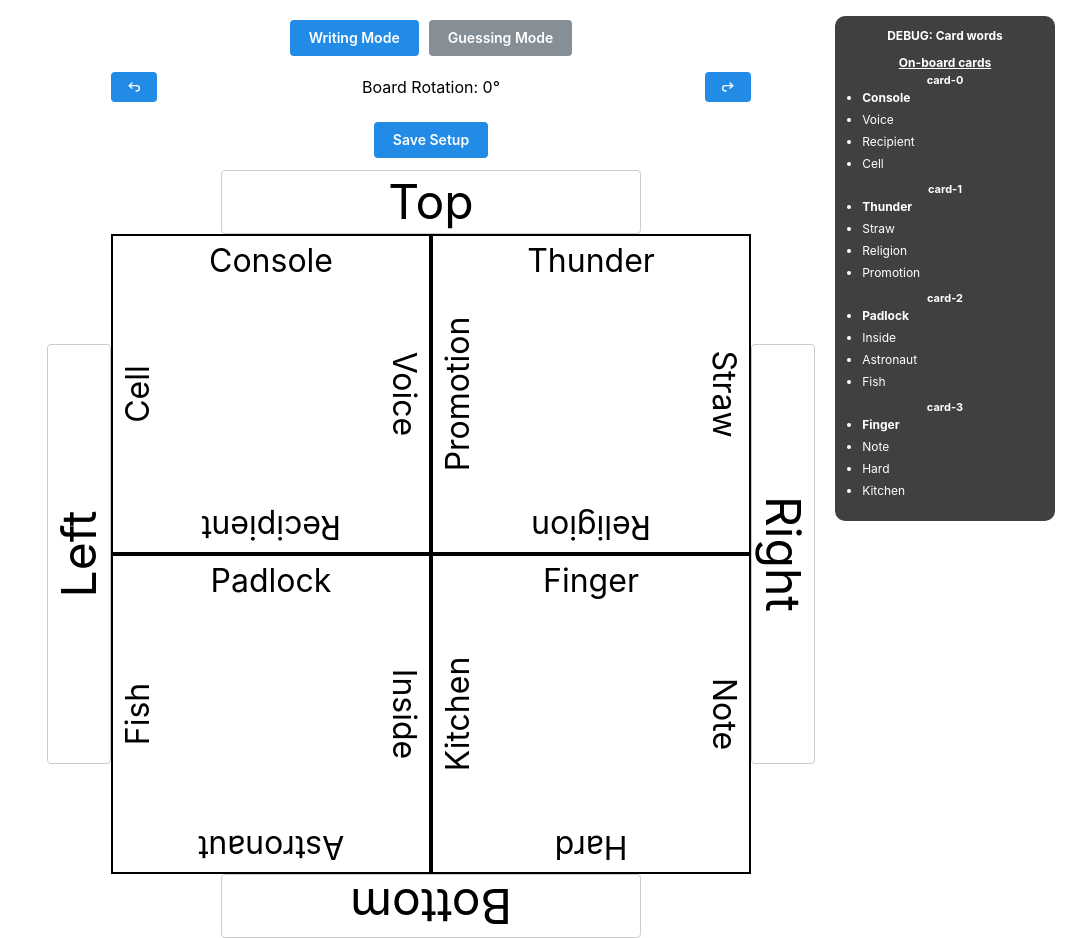
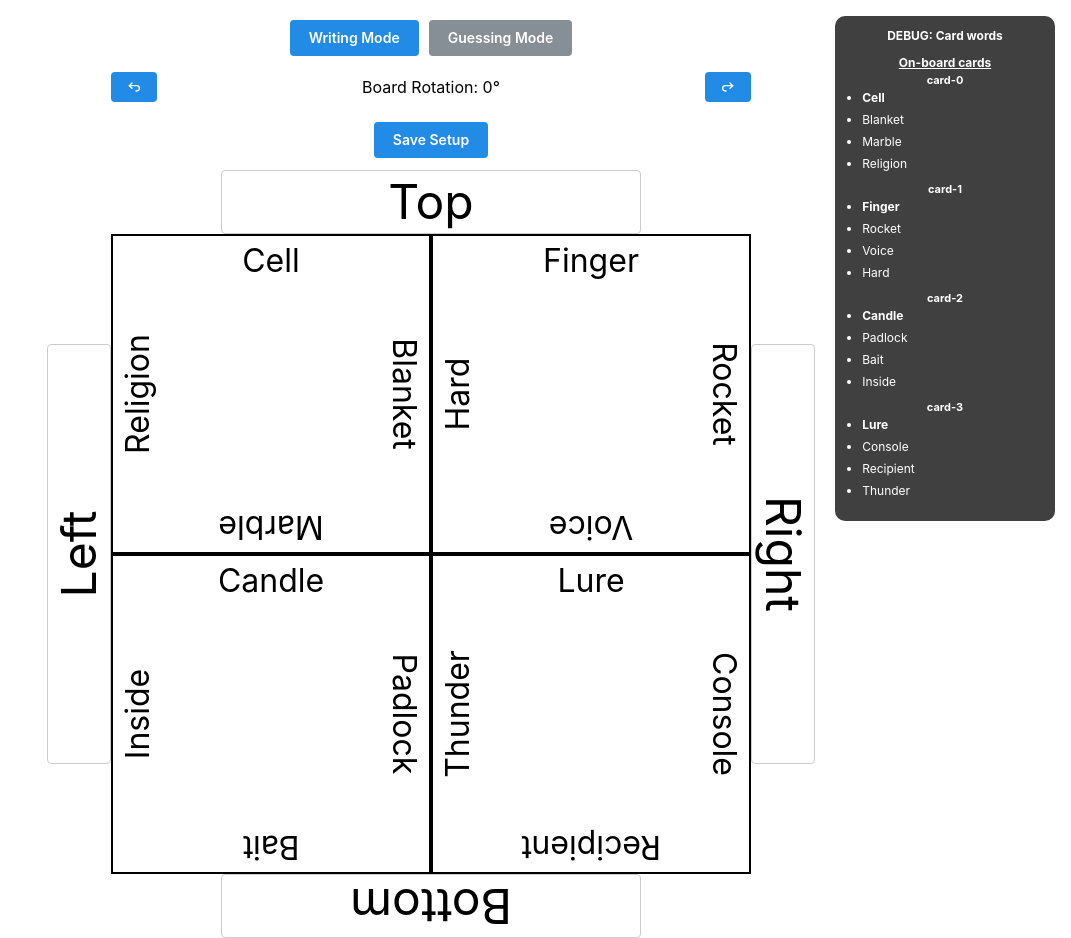
Before and after one commit to mdmayfield/four-word-thinking, a React (Vite) app: page / in a window 1280 px wide. Shown: the whole page, without its empty margins (209-1280 px from the left). Built offline with nearby package versions, Linux system fonts and the light colour scheme.

Commit message:
feat: word bank

```diff
--- a/src/App.tsx
+++ b/src/App.tsx
@@ -1,19 +1,16 @@
 import { Box } from '@mantine/core';
 import GameBoard from './components/GameBoard';
 import { GameStateProvider } from './hooks/GameStateContext';
+import { parseWordBank } from './utils/generateCards';
+import wordBankRaw from './data/wordBank.txt?raw';
+
+const wordBank = parseWordBank(wordBankRaw);
 
 function App() {
-  const cards = [
-    ['Console', 'Voice', 'Recipient', 'Cell'],
-    ['Thunder', 'Straw', 'Religion', 'Promotion'],
-    ['Padlock', 'Inside', 'Astronaut', 'Fish'],
-    ['Finger', 'Note', 'Hard', 'Kitchen'],
-  ] as const;
-
   return (
     <GameStateProvider>
       <Box ta="center" pt="lg" w="100%">
-        <GameBoard cardWords={cards} />
+        <GameBoard wordBank={wordBank} />
       </Box>
     </GameStateProvider>
   );
--- a/src/components/Board/useGameBoard.ts
+++ b/src/components/Board/useGameBoard.ts
@@ -1,7 +1,8 @@
 import React, { useMemo, useState } from 'react';
 import { useGameState } from '../../hooks/GameStateContext';
 import { CardState } from '../../hooks/GameStateTypes';
-import { baseDecoy, shuffleArray, placeEjectedCards } from '../gameBoardUtils';
+import { shuffleArray, placeEjectedCards } from '../gameBoardUtils';
+import { generateCardSet } from '../../utils/generateCards';
 import { checkGuess } from '../../utils/checkGuess';
 import { Mode, EdgeTuple } from './types';
 import { useBoardDimensions } from './useBoardDimensions';
@@ -40,12 +41,7 @@ interface UseGameBoardResult {
 }
 
 export const useGameBoard = (
-  cardWords: readonly [
-    readonly [string, string, string, string],
-    readonly [string, string, string, string],
-    readonly [string, string, string, string],
-    readonly [string, string, string, string]
-  ],
+  wordBank: string[],
   initialEdges: EdgeTuple = ['Top', 'Right', 'Bottom', 'Left'] as const
 ): UseGameBoardResult => {
   const { savedSetup, setSavedSetup, setGuessSubmission } = useGameState();
@@ -58,9 +54,16 @@ export const useGameBoard = (
   const boardRef = React.useRef<HTMLDivElement>(null);
   const gridRef = React.useRef<HTMLDivElement>(null);
   const boardRect = useBoardDimensions(gridRef);
-  const [decoyState, setDecoyState] = useState<CardState>(baseDecoy);
-  const [cards, setCards] = useState<CardState[]>(
-    cardWords.map((words, i) => ({ id: `card-${i}`, words, topWordIndex: 0 }))
+  const [{ cardWords: initCardWords, decoyWords: initDecoyWords }] = useState(() =>
+    generateCardSet(wordBank)
+  );
+  const [decoyState, setDecoyState] = useState<CardState>(() => ({
+    id: 'decoy',
+    words: initDecoyWords,
+    topWordIndex: 0,
+  }));
+  const [cards, setCards] = useState<CardState[]>(() =>
+    initCardWords.map((words, i) => ({ id: `card-${i}`, words, topWordIndex: 0 }))
   );
   const [slotCardIds, setSlotCardIds] = useState<(string | null)[]>(cards.map((c) => c.id));
   const [offboardCardIds, setOffboardCardIds] = useState<string[]>([]);
@@ -272,7 +275,7 @@ export const useGameBoard = (
     }));
 
     const randomizedDecoy = {
-      ...baseDecoy,
+      ...decoyState,
       topWordIndex: Math.floor(Math.random() * 4),
     };
 
@@ -284,9 +287,10 @@ export const useGameBoard = (
   };
 
   const nextRound = () => {
-    setCards(cardWords.map((words, i) => ({ id: `card-${i}`, words, topWordIndex: 0 })));
-    setDecoyState(baseDecoy);
-    setSlotCardIds(cardWords.map((_, i) => `card-${i}`));
+    const { cardWords: newCardWords, decoyWords: newDecoyWords } = generateCardSet(wordBank);
+    setCards(newCardWords.map((words, i) => ({ id: `card-${i}`, words, topWordIndex: 0 })));
+    setDecoyState({ id: 'decoy', words: newDecoyWords, topWordIndex: 0 });
+    setSlotCardIds(newCardWords.map((_, i) => `card-${i}`));
     setOffboardCardIds([]);
     setOffboardCardPositions({});
     setCorrectSlots([]);
--- a/src/components/GameBoard.tsx
+++ b/src/components/GameBoard.tsx
@@ -15,17 +15,12 @@ import styles from './GameBoard.module.css';
 const DEBUG = import.meta.env.DEV;
 
 interface GameBoardProps {
-  cardWords: readonly [
-    readonly [string, string, string, string],
-    readonly [string, string, string, string],
-    readonly [string, string, string, string],
-    readonly [string, string, string, string],
-  ];
+  wordBank: string[];
   initialEdges?: readonly [string, string, string, string];
 }
 
 const GameBoard: React.FC<GameBoardProps> = ({
-  cardWords,
+  wordBank,
   initialEdges = ['Top', 'Right', 'Bottom', 'Left'] as const,
 }) => {
   const { savedSetup, guessSubmission } = useGameState();
@@ -60,7 +55,7 @@ const GameBoard: React.FC<GameBoardProps> = ({
     writingSubmit,
     guessingSubmit,
     nextRound,
-  } = useGameBoard(cardWords, initialEdges);
+  } = useGameBoard(wordBank, initialEdges);
 
   useEffect(() => {
     if (correctSlots.length === 4) {
--- a/src/components/gameBoardUtils.ts
+++ b/src/components/gameBoardUtils.ts
@@ -1,11 +1,3 @@
-import { CardState } from '../hooks/GameStateTypes';
-
-export const baseDecoy: CardState = {
-  id: 'decoy',
-  words: ['Decoy', 'Bait', 'Lure', 'Trap'],
-  topWordIndex: 0,
-};
-
 export const shuffleArray = <T,>(input: T[]): T[] => {
   const array = [...input];
   for (let i = array.length - 1; i > 0; i -= 1) {
--- /dev/null
+++ b/src/utils/generateCards.ts
@@ -0,0 +1,59 @@
+type FourWords = readonly [string, string, string, string];
+
+export interface CardSet {
+  cardWords: readonly [FourWords, FourWords, FourWords, FourWords];
+  decoyWords: FourWords;
+}
+
+/**
+ * Parses a raw word bank string (one word per line) into a deduplicated array.
+ * Words are trimmed; empty lines are discarded. Case is preserved but duplicates
+ * are detected case-insensitively.
+ */
+export function parseWordBank(raw: string): string[] {
+  const seen = new Set<string>();
+  return raw
+    .split('\n')
+    .map((line) => line.trim())
+    .filter((word) => {
+      if (!word) return false;
+      const key = word.toLowerCase();
+      if (seen.has(key)) return false;
+      seen.add(key);
+      return true;
+    });
+}
+
+/**
+ * Randomly draws 20 unique words from the word bank and distributes them into
+ * 5 cards of 4 words each. The first 4 cards are the board cards; the 5th is
+ * the decoy. All 20 words are guaranteed unique within a single call.
+ *
+ * Throws if the bank contains fewer than 20 words.
+ */
+export function generateCardSet(wordBank: string[]): CardSet {
+  if (wordBank.length < 20) {
+    throw new Error(
+      `Word bank must contain at least 20 unique words (found ${wordBank.length}). ` +
+        'Add more words to src/data/wordBank.txt.'
+    );
+  }
+
+  // Fisher-Yates shuffle of a copy, then take the first 20
+  const pool = [...wordBank];
+  for (let i = pool.length - 1; i > 0; i -= 1) {
+    const j = Math.floor(Math.random() * (i + 1));
+    [pool[i], pool[j]] = [pool[j], pool[i]];
+  }
+
+  const slice = pool.slice(0, 20);
+  const groups = Array.from(
+    { length: 5 },
+    (_, g) => slice.slice(g * 4, g * 4 + 4) as unknown as FourWords
+  );
+
+  return {
+    cardWords: [groups[0], groups[1], groups[2], groups[3]],
+    decoyWords: groups[4],
+  };
+}
```
Also changed, not shown: src/data/wordBank.txt (added).
